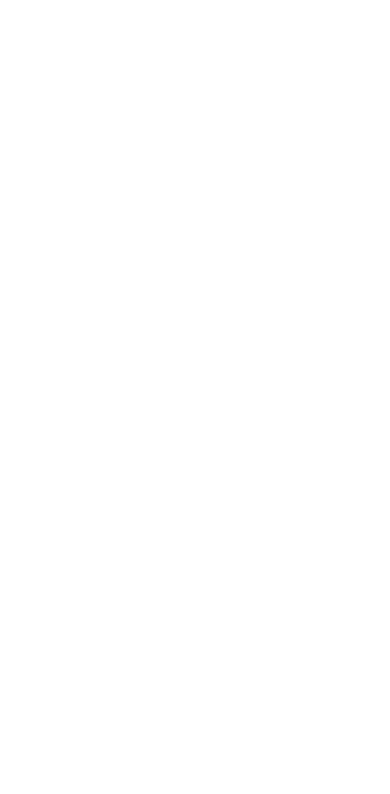
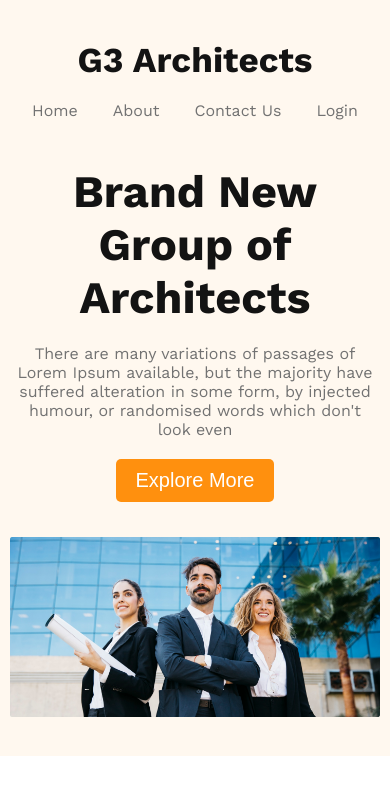
Before and after one commit to saziddeveloper/G3-ARCHITECTS, a plain HTML site: page index.html in a window 390 px wide. Drawn offline with nearby package versions, Linux system fonts and the light colour scheme.

Commit message:
add header section with responsive

```diff
--- a/index.html
+++ b/index.html
@@ -19,7 +19,25 @@
 <body>
     <header>
         <!-- NAV-BAR -->
-
+        <nav>
+            <h1 class="section-title">G3 Architects</h1>
+            <ul>
+                <li><a class="section-description" href="#">Home</a></li>
+                <li><a class="section-description" href="#">About</a></li>
+                <li><a class="section-description" href="#">Contact Us</a></li>
+                <li><a class="section-description" href="#">Login</a></li>
+            </ul>
+        </nav>
+        <article id="banner">
+            <section>
+                <h1 id="banner-title" class="section-title">Brand New<br>Group of Architects</h1>
+                <p class="section-description">There are many variations of passages of Lorem Ipsum available, but the majority have suffered alteration in some form, by injected humour, or randomised words which don't look even</p>
+                <div id="banner-btn">
+                    <button class="btn">Explore More</button>
+                </div>
+            </section>
+            <img id="banner-image" src="images/banner.png" alt="">
+        </article>
     </header>
     <main>
         <!-- about-me section -->
--- a/styles/style.css
+++ b/styles/style.css
@@ -9,18 +9,20 @@ body {
 .btn {
         color: #FFFFFF;
         background-color: #FF900E;
-        border-radius: 8px;
+        border-radius: 5px;
+        border: 0;
         font-size: 20px;
         font-weight: 500;
         padding: 10px 20px;
+        margin-bottom: 35px;
 }
 .section-title {
         color: #131313;
         font-weight: 700;
-        font-size: 45px;
+        font-size: 35px;
         margin-bottom: 20px;
 }
-.section-decription {
+.section-description {
         color: #727272;
         margin-bottom: 20px;
         text-align: center;
@@ -48,8 +50,46 @@ body {
 /*-------------------------------------
         Start Header Section CSS
 -------------------------------------*/
-
-
+header {
+    padding: 10px 150px;
+    background-color: #ff8f0e10;
+}
+/*----- nav-bar ------*/
+nav {
+    display: flex;
+    justify-content: space-between;
+    align-items: center;
+}
+nav ul {
+    display: flex;
+    list-style: none;
+}
+nav ul li {
+    padding: 0 20px;
+}
+nav ul a {
+    text-decoration: none;
+}
+nav ul a:hover {
+    text-decoration: underline;
+}
+/* banner CSS */
+#banner section {
+    max-width: 860px;
+    margin: 0 auto;
+}
+#banner-title {
+    font-size: 45px;
+    text-align: center;
+}
+#banner-btn {
+    display: flex;
+    justify-content: center;
+}
+#banner-image {
+    width: 100%;
+    margin-bottom: 25px;
+}
 
 /*------------------------------------
         End Header Section CSS
@@ -100,7 +140,25 @@ body {
         Start  Media-QUERY CSS
 -------------------------------------*/
 
+@media only screen and (max-width: 720px) {
+    /*---- header section ----*/
+    header {
+        padding: 10px 10px;
+    }
+    nav {
+        flex-direction: column;
+    }
+    nav ul {
+        padding: 0;
+        margin: 0;
+        gap: 35px;
+    }
+    nav ul li {
+        padding: 0;
+    }
+    /*----- section-1----- */
 
+}
 
 /*------------------------------------
         End  Media-QUERY CSS
```
